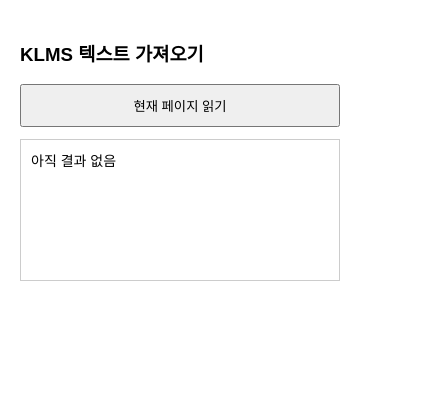
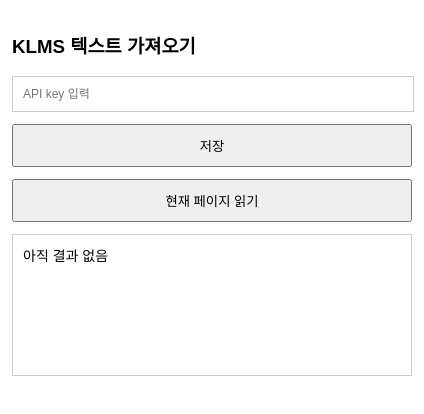
Before and after one commit to haeron1102/lms_crawling, a browser extension: page popup.html in a window 400 px wide. Shown: the whole page, 424 px wide, since content can reach past the window. Drawn offline with Linux system fonts and the light colour scheme.

Commit message:
api키를 입력 받는 방식으로

```diff
--- a/content.js
+++ b/content.js
@@ -51,6 +51,8 @@ chrome.runtime.onMessage.addListener((request, sender, sendResponse) => {
                     console.log("공지:", result);
                 }
             }
+
+            console.log("요약은 여기까지 입니다.");
         })();
     }
 });
--- /dev/null
+++ b/popup.css
@@ -0,0 +1,31 @@
+body {
+    width: 400px;
+    padding: 12px;
+    font-family: Arial, sans-serif;
+    margin : 0px;
+}
+
+button {
+    width: 100%;
+    padding: 10px;
+    margin-bottom: 12px;
+    cursor: pointer;
+}
+
+#apiKeyInput {
+    width : 380px;
+    border: 1px solid #ccc;
+    padding : 10px;
+    font-size: 12px;
+    margin-bottom: 12px;
+}
+
+#result {
+    white-space: pre-wrap;
+    border: 1px solid #ccc;
+    padding: 10px;
+    min-height: 120px;
+    max-height: 300px;
+    overflow-y: auto;
+    font-size: 14px;
+}
--- a/popup.html
+++ b/popup.html
@@ -3,33 +3,14 @@
 <head>
     <meta charset="UTF-8" />
     <title>LMS Crawling</title>
-    <style>
-    body {
-        width: 320px;
-        padding: 12px;
-        font-family: Arial, sans-serif;
-    }
-
-    button {
-        width: 100%;
-        padding: 10px;
-        margin-bottom: 12px;
-        cursor: pointer;
-    }
-
-    #result {
-        white-space: pre-wrap;
-        border: 1px solid #ccc;
-        padding: 10px;
-        min-height: 120px;
-        max-height: 300px;
-        overflow-y: auto;
-        font-size: 14px;
-    }
-    </style>
+    <link rel="stylesheet" href="popup.css">
 </head>
 <body>
     <h3>KLMS 텍스트 가져오기</h3>
+    <input type="text" id="apiKeyInput" placeholder="API key 입력" />
+    <button id="saveKey">저장</button>
+
+
     <button id="crawlBtn">현재 페이지 읽기</button>
 
     <div id="result">아직 결과 없음</div>
--- a/popup.js
+++ b/popup.js
@@ -4,3 +4,8 @@ document.querySelector('#crawlBtn').addEventListener("click", async () => {
     chrome.tabs.sendMessage(tab.id, { action : "crawl"} );
     document.querySelector('#result').innerText = "잠시만 기다려주세요..";
 });
+
+document.querySelector('#saveKey').addEventListener("click", () => {
+    const key = document.getElementById("apiKeyInput").value;
+    chrome.storage.local.set({ apiKey : key });
+});
--- a/summarize.js
+++ b/summarize.js
@@ -1,4 +1,7 @@
 async function return_summarize(content) {
+    const saveKey = await chrome.storage.local.get(["apiKey"]);
+    const OPENROUTER_API_KEY = saveKey.apiKey;
+
     const response = await fetch("https://openrouter.ai/api/v1/chat/completions",{
         method:"POST",
         headers:{
```
Also changed, not shown: manifest.json, 1 other file.
